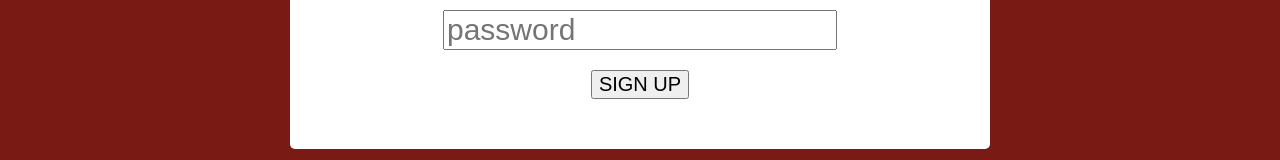
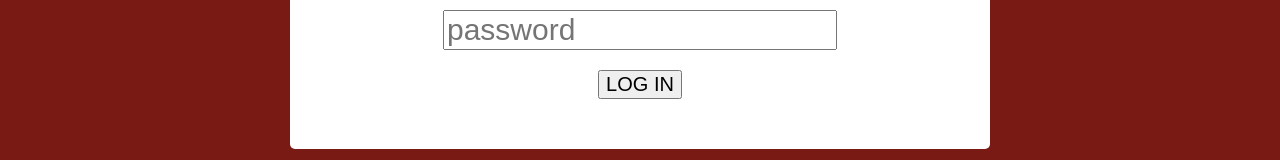
Before and after one commit to Suneski/tiy-final-project, a React (Create React App) app in the folder react-ui/: page /login in a window 1280 px wide. Shown: the part 240-400 px from the top of the page. Built offline with nearby package versions, Linux system fonts and the light colour scheme.

Commit message:
changed button text

```diff
--- a/react-ui/src/Login.js
+++ b/react-ui/src/Login.js
@@ -78,7 +78,7 @@ class Login extends Component {
           />
         </div>
 
-        <button onClick={() => this.handleLoginClick()}>SIGN UP</button>
+        <button onClick={() => this.handleLoginClick()}>LOG IN</button>
 
         {message}
 
```
